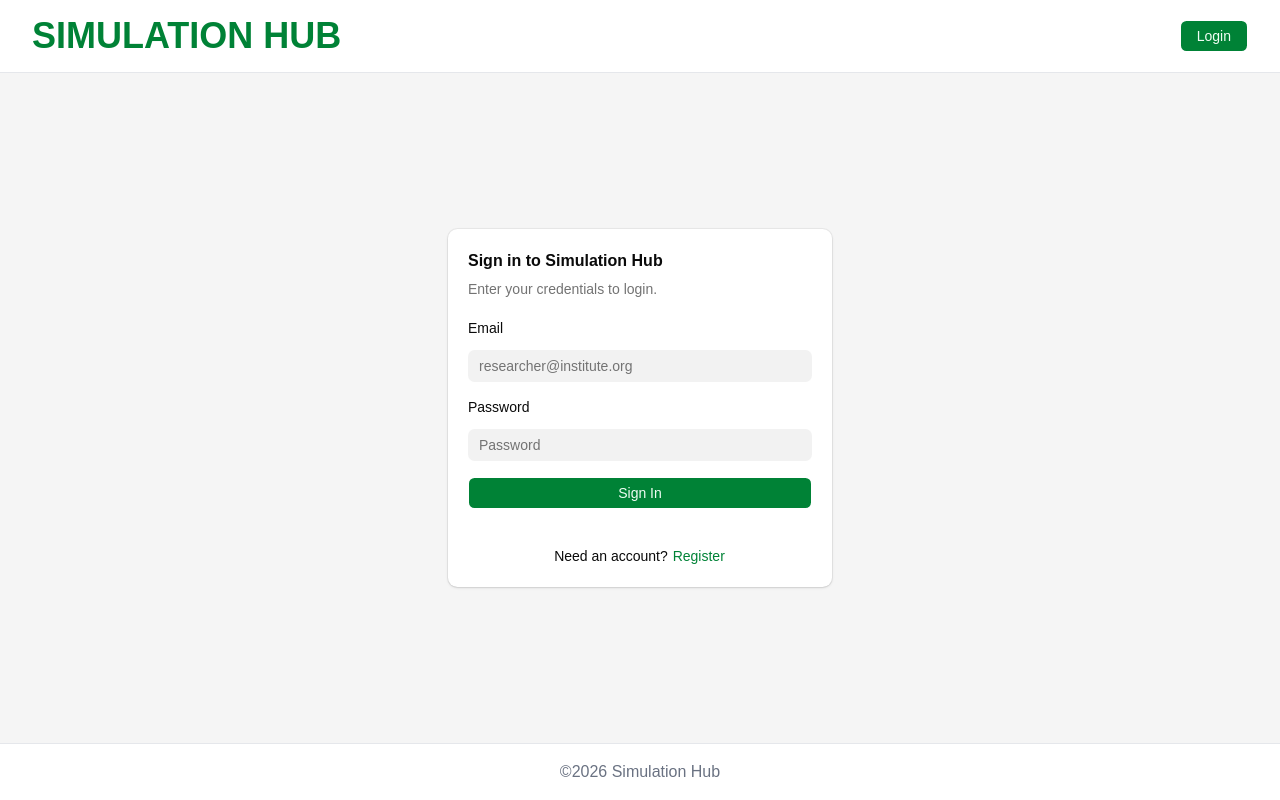
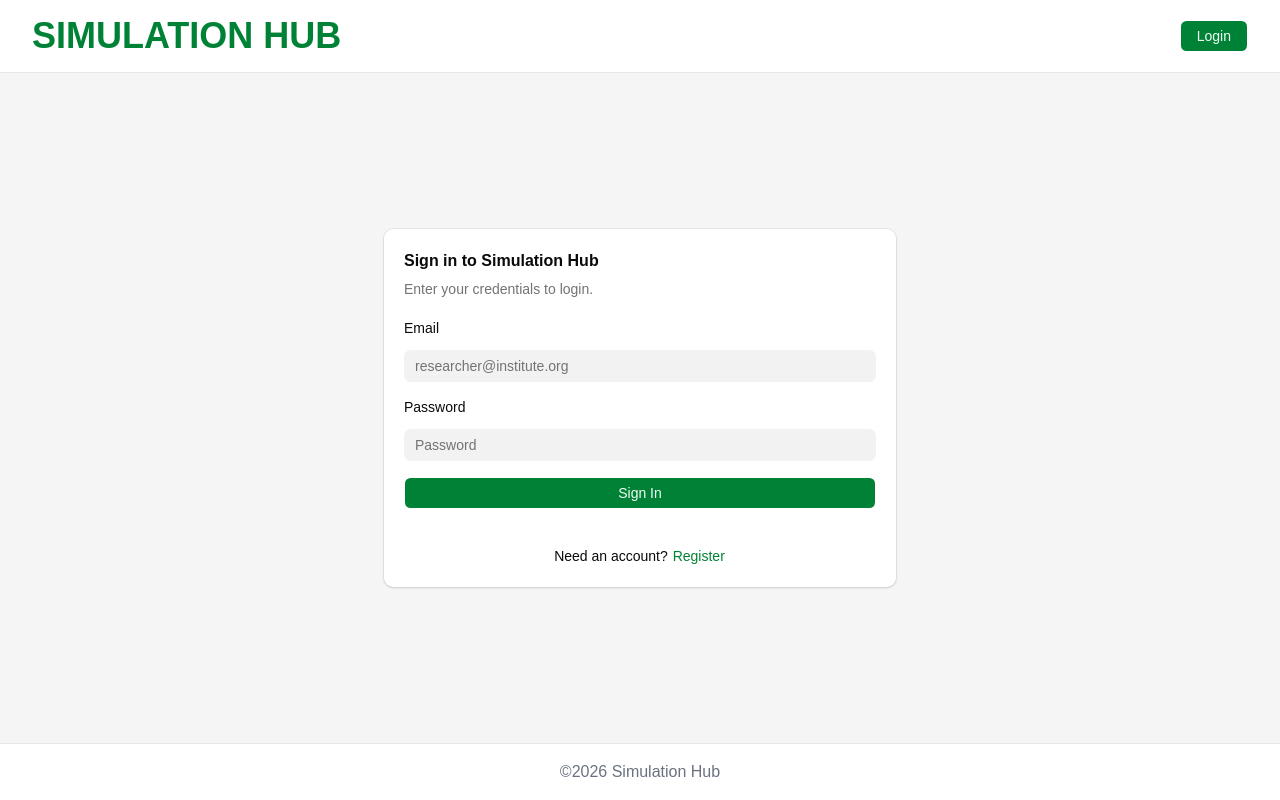
Before and after one commit to kxviel/sim-hub, a React (Vite) app: page / in a window 1280 px wide. Built offline with nearby package versions, Linux system fonts and the light colour scheme.

Commit message:
fix: in-section scroll

```diff
--- a/src/components/Footer.tsx
+++ b/src/components/Footer.tsx
@@ -2,7 +2,7 @@ const currentYear = new Date().getFullYear();
 
 const Footer = () => {
 	return (
-		<footer className="mx-auto mt-auto flex w-full max-w-page items-center justify-center px-8 py-4 text-base border-t border-gray-200">
+		<footer className="mx-auto flex w-full max-w-page shrink-0 items-center justify-center px-8 py-4 text-base border-t border-gray-200">
 			<p className="text-gray-500">©{currentYear} Simulation Hub</p>
 		</footer>
 	);
--- a/src/components/Header.tsx
+++ b/src/components/Header.tsx
@@ -3,7 +3,7 @@ import { Button } from "@/components/ui/button";
 
 const Header = () => {
 	return (
-		<header className="mx-auto flex w-full max-w-page justify-between gap-3 px-8 py-4 border-b border-gray-200">
+		<header className="mx-auto flex w-full max-w-page shrink-0 justify-between gap-3 px-8 py-4 border-b border-gray-200">
 			<Link
 				to="/"
 				className="min-w-0 wrap-break-word text-lg font-bold text-primary uppercase md:text-4xl"
--- a/src/modules/Auth/Auth.tsx
+++ b/src/modules/Auth/Auth.tsx
@@ -26,8 +26,8 @@ const Login = () => {
 	const { form, handleSubmit, isRegistering, switchAuthMode } = useAuthForm();
 
 	return (
-		<section className="flex w-full flex-1 flex-col items-center justify-center bg-accent">
-			<Card className="w-full max-w-sm">
+		<section className="flex min-h-full w-full flex-col items-center bg-accent px-4 py-8">
+			<Card className="my-auto w-full max-w-lg">
 				<CardHeader>
 					<CardTitle className="font-semibold">
 						{isRegistering ? "Create an Account" : "Sign in to Simulation Hub"}
--- a/src/modules/Home.tsx
+++ b/src/modules/Home.tsx
@@ -1,6 +1,6 @@
 const Home = () => {
 	return (
-		<div className="flex flex-1 flex-col items-center justify-center w-full bg-accent">
+		<div className="flex min-h-full w-full flex-col items-center justify-center bg-accent">
 			Home
 		</div>
 	);
--- a/src/routes/__root.tsx
+++ b/src/routes/__root.tsx
@@ -9,11 +9,13 @@ export const Route = createRootRoute({
 
 function RootComponent() {
 	return (
-		<main className="antialiased flex min-h-svh w-full flex-col">
+		<main className="antialiased flex h-svh w-full flex-col overflow-hidden">
 			<Toaster position="top-right" richColors theme="light" closeButton />
 
 			<Header />
-			<Outlet />
+			<div className="min-h-0 flex-1 overflow-y-auto">
+				<Outlet />
+			</div>
 			<Footer />
 		</main>
 	);
```
